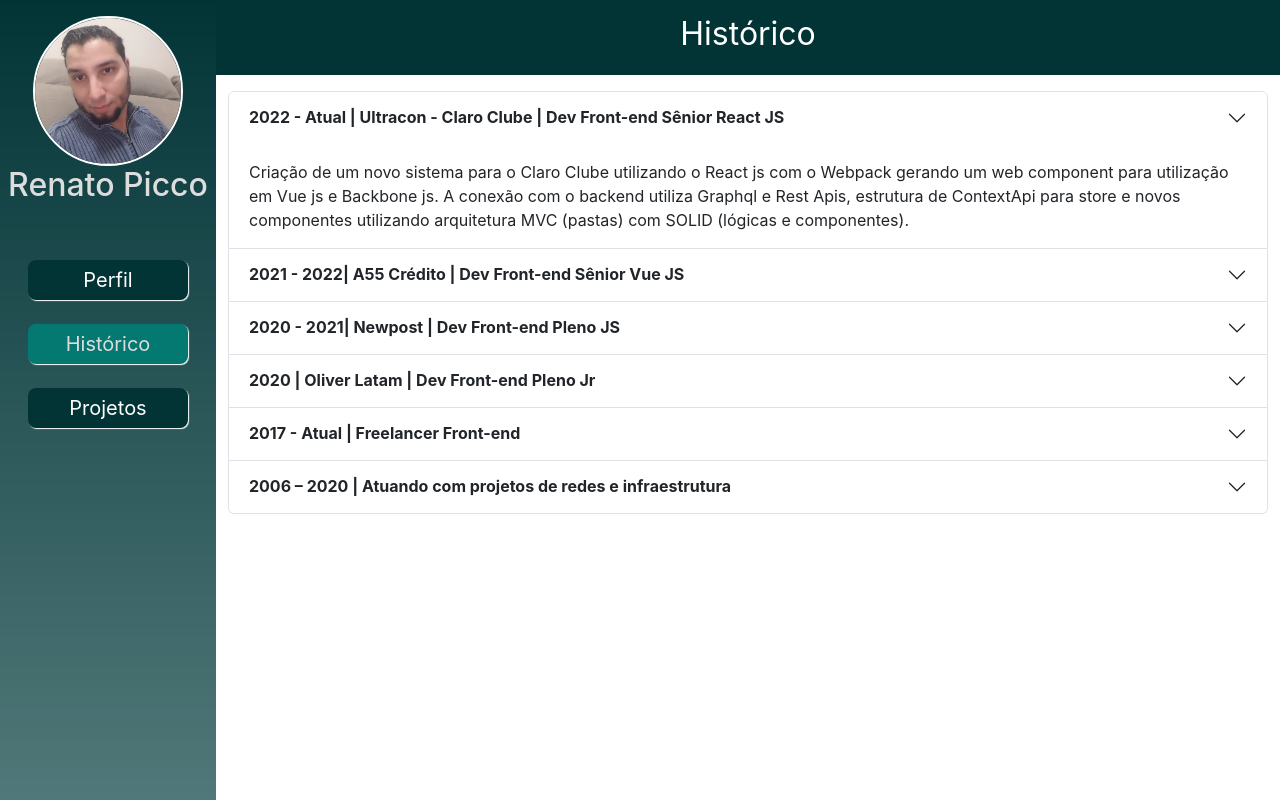
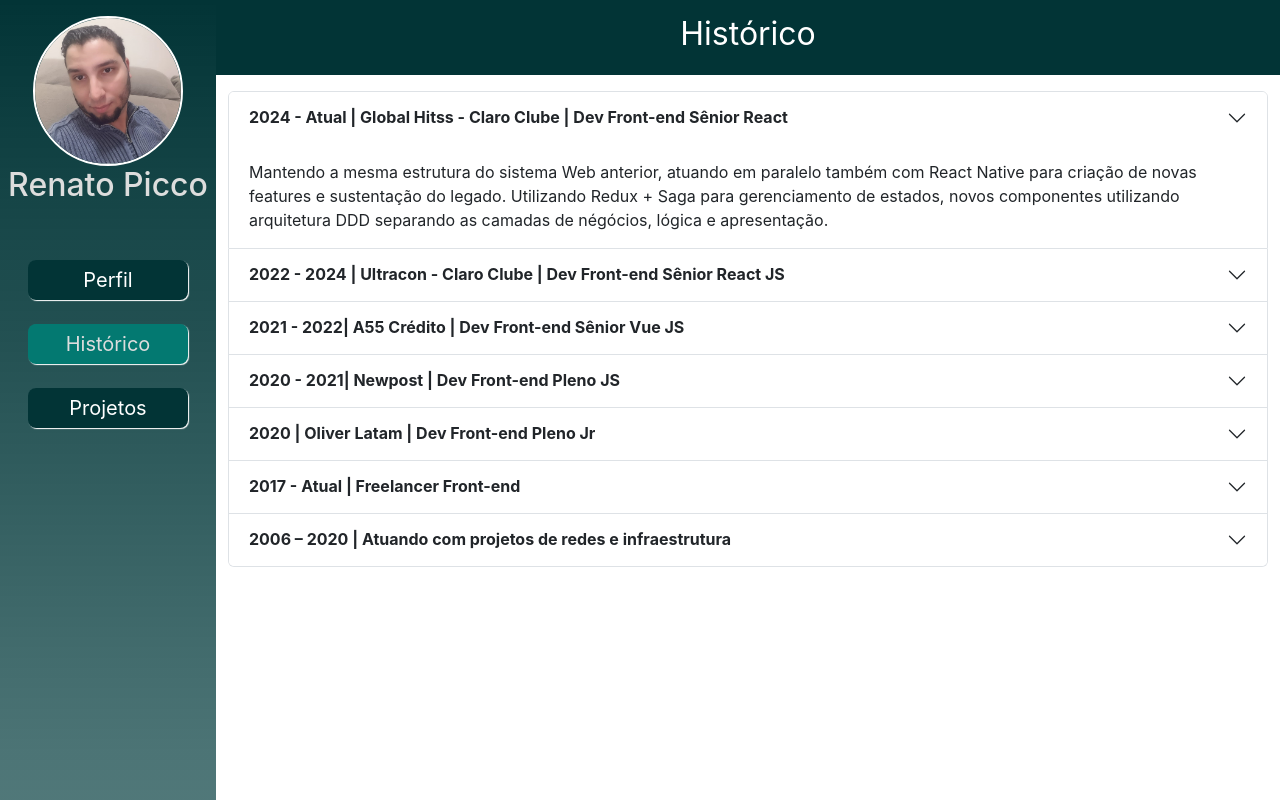
Before and after one commit to repicco/portfolio2, a React (Create React App) app: page /history in a window 1280 px wide. Built offline with nearby package versions, Linux system fonts and the light colour scheme.

Commit message:
feat: update profile with github and history with new jobs

```diff
--- a/src/view/pages/History/index.jsx
+++ b/src/view/pages/History/index.jsx
@@ -6,11 +6,19 @@ import Accordion from "../../components/Accordion";
 const collapse = [
   {
     title:
-      "2022 - Atual | Ultracon - Claro Clube | Dev Front-end Sênior React JS",
+      "2024 - Atual | Global Hitss - Claro Clube | Dev Front-end Sênior React",
+    description:
+      "Mantendo a mesma estrutura do sistema Web anterior, atuando em paralelo também com React Native para criação de novas features e sustentação do legado. Utilizando Redux + Saga para gerenciamento de estados,  novos componentes utilizando arquitetura DDD separando as camadas de négócios, lógica e apresentação.",
+    dataTarget: "7",
+    collapseClass: "show",
+  },
+  {
+    title:
+      "2022 - 2024 | Ultracon - Claro Clube | Dev Front-end Sênior React JS",
     description:
       "Criação de um novo sistema para o Claro Clube utilizando o React js com o Webpack gerando um web component para utilização em Vue js e Backbone js. A conexão com o backend utiliza Graphql e Rest Apis, estrutura de ContextApi para store e novos componentes utilizando arquitetura MVC (pastas) com SOLID (lógicas e componentes).",
     dataTarget: "6",
-    collapseClass: "show",
+    collapseClass: "",
   },
   {
     title: "2021 - 2022| A55 Crédito | Dev Front-end Sênior Vue JS",
--- a/src/view/pages/Profile/index.jsx
+++ b/src/view/pages/Profile/index.jsx
@@ -26,6 +26,11 @@ const Skills = [
 
 export default function Profile() {
   function handleContact(type) {
+    if (type === "github") {
+      window.open("https://github.com/repicco", "_blank");
+      return;
+    }
+
     if (type === "linkedin") {
       window.open("https://www.linkedin.com/in/repicco/", "_blank");
       return;
@@ -58,6 +63,10 @@ export default function Profile() {
 
           <div className="icons">
             <i
+              class="fa-brands fa-github"
+              onClick={() => handleContact("github")}
+            ></i>
+            <i
               class="fa-brands fa-linkedin-in"
               onClick={() => handleContact("linkedin")}
             ></i>
```
Also changed, not shown: 2 other files (tests, documents, lock files or other folders).
